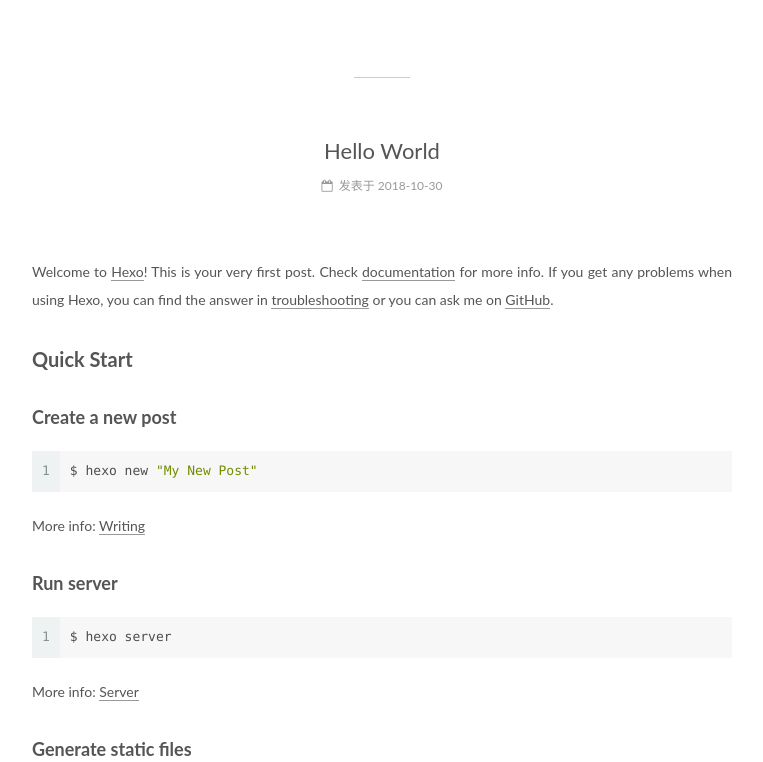
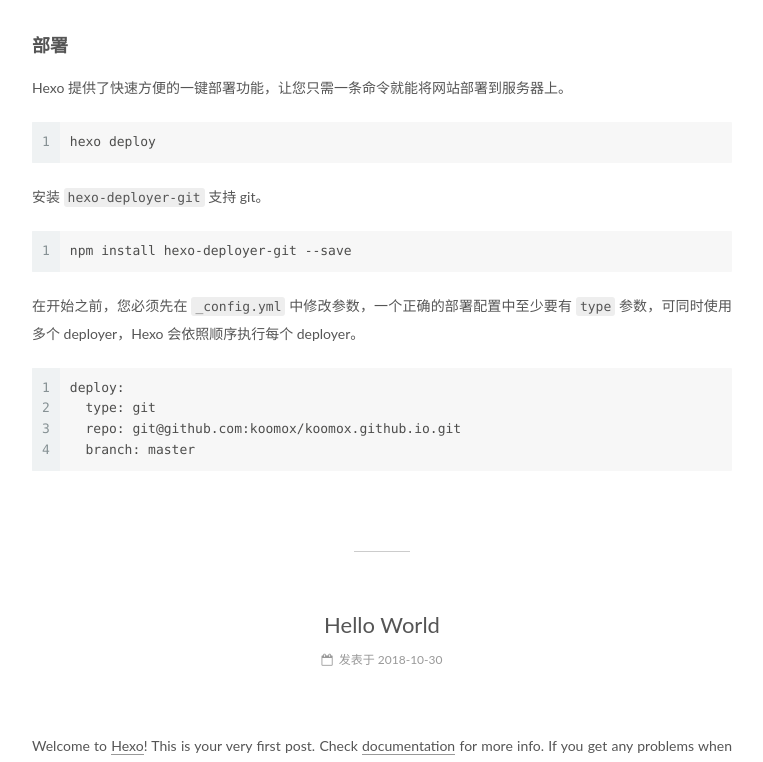
Before and after one commit to koomox/koomox.github.io, a plain HTML site: page index.html in a window 1280 px wide. Shown: the part 2861-3623 px from the top of the page, without its empty margins (258-1021 px from the left). Drawn offline with Linux system fonts and the light colour scheme.

Commit message:
Site updated: 2018-10-30 16:19:46

```diff
--- a/index.html
+++ b/index.html
@@ -316,6 +316,9 @@
 <p>清除缓存文件 <code>db.json</code> 和已生成的静态文件 <code>public</code>。在某些情况下（尤其是更换主题后），如果发现您对站点的更改无论如何也不生效，您可能需要运行该命令。<br><figure class="highlight plain"><table><tr><td class="gutter"><pre><span class="line">1</span><br></pre></td><td class="code"><pre><span class="line">hexo clean</span><br></pre></td></tr></table></figure></p>
 <h3 id="安装-Next-主题"><a href="#安装-Next-主题" class="headerlink" title="安装 Next 主题"></a>安装 Next 主题</h3><p>Next 主题: <a href="https://github.com/iissnan/hexo-theme-next/releases" target="_blank" rel="noopener">下载地址</a><br>将其 Next 主题压缩包，解压到 Hexo 项目的 <code>themes</code> 路径下，并重命名为 <code>next</code> 文件夹。<br><figure class="highlight plain"><table><tr><td class="gutter"><pre><span class="line">1</span><br><span class="line">2</span><br></pre></td><td class="code"><pre><span class="line">cd your-hexo-site</span><br><span class="line">git clone https://github.com/iissnan/hexo-theme-next themes/next --depth=1</span><br></pre></td></tr></table></figure></p>
 <p>打开 Hexo 项目下的 <code>_config.yml</code> 文件，修改主题为 <code>next</code>。<br><img src="https://raw.githubusercontent.com/koomox/devops/master/static/images/wiki/IMG_20181028_082200.png" alt="">      </p>
+<h3 id="部署"><a href="#部署" class="headerlink" title="部署"></a>部署</h3><p>Hexo 提供了快速方便的一键部署功能，让您只需一条命令就能将网站部署到服务器上。<br><figure class="highlight plain"><table><tr><td class="gutter"><pre><span class="line">1</span><br></pre></td><td class="code"><pre><span class="line">hexo deploy</span><br></pre></td></tr></table></figure></p>
+<p>安装 <code>hexo-deployer-git</code> 支持 git。<br><figure class="highlight plain"><table><tr><td class="gutter"><pre><span class="line">1</span><br></pre></td><td class="code"><pre><span class="line">npm install hexo-deployer-git --save</span><br></pre></td></tr></table></figure></p>
+<p>在开始之前，您必须先在 <code>_config.yml</code> 中修改参数，一个正确的部署配置中至少要有 <code>type</code> 参数，可同时使用多个 deployer，Hexo 会依照顺序执行每个 deployer。<br><figure class="highlight plain"><table><tr><td class="gutter"><pre><span class="line">1</span><br><span class="line">2</span><br><span class="line">3</span><br><span class="line">4</span><br></pre></td><td class="code"><pre><span class="line">deploy:</span><br><span class="line">  type: git</span><br><span class="line">  repo: git@github.com:koomox/koomox.github.io.git</span><br><span class="line">  branch: master</span><br></pre></td></tr></table></figure></p>
 
 
 
```
Also changed, not shown: 2018/10/30/hexo/index.html (+5 -2 lines).
